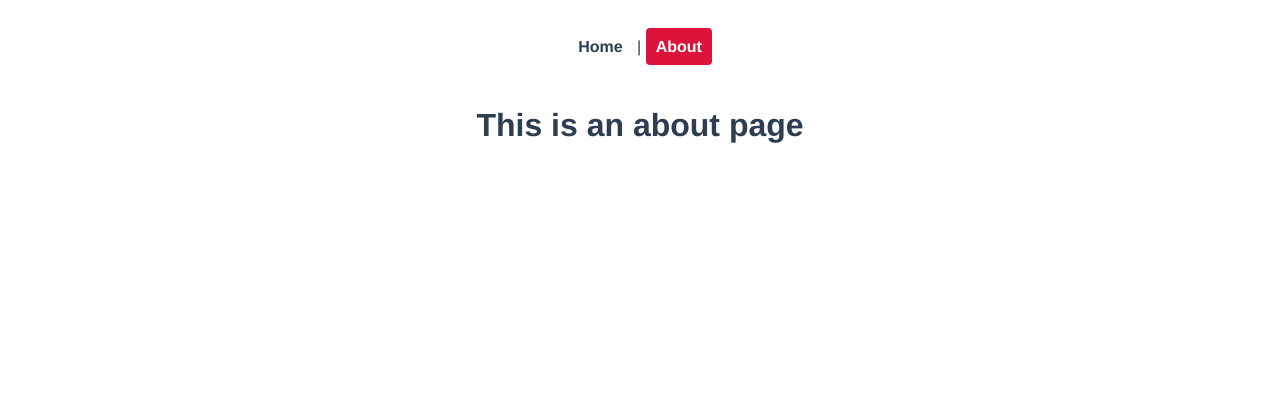
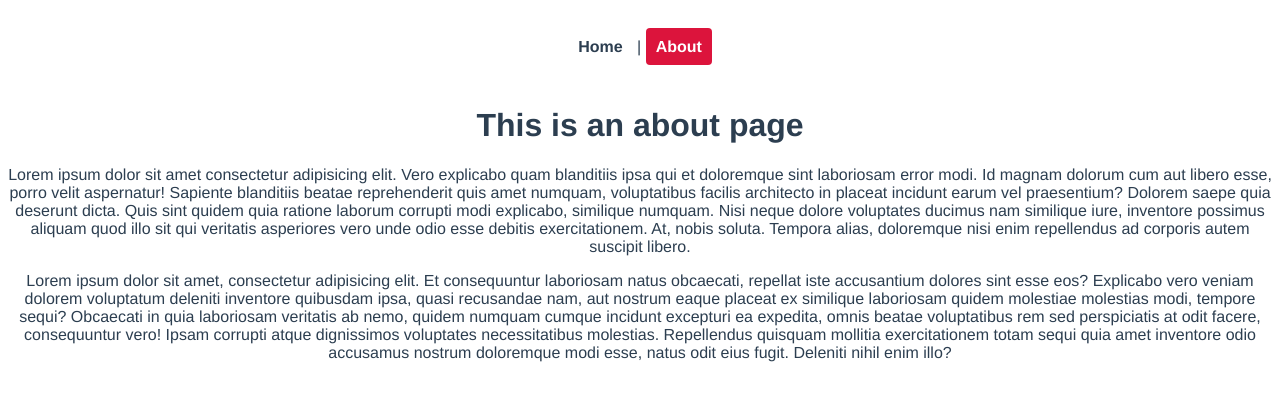
Before and after one commit to DiegoVargasM/Vue_Lessons, a Vue app in the folder L4-Vue-Router/ninja-jobs/: page /about in a window 1280 px wide. Shown: the top 400 px of the page. Built offline with nearby package versions, Linux system fonts and the light colour scheme.

Commit message:
Add Lorem Ipsum text to About and Home pages

```diff
--- a/L4-Vue-Router/ninja-jobs/src/views/About.vue
+++ b/L4-Vue-Router/ninja-jobs/src/views/About.vue
@@ -1,5 +1,28 @@
 <template>
   <div class="about">
     <h1>This is an about page</h1>
+    <p>
+      Lorem ipsum dolor sit amet consectetur adipisicing elit. Vero explicabo quam
+      blanditiis ipsa qui et doloremque sint laboriosam error modi. Id magnam dolorum cum
+      aut libero esse, porro velit aspernatur! Sapiente blanditiis beatae reprehenderit
+      quis amet numquam, voluptatibus facilis architecto in placeat incidunt earum vel
+      praesentium? Dolorem saepe quia deserunt dicta. Quis sint quidem quia ratione
+      laborum corrupti modi explicabo, similique numquam. Nisi neque dolore voluptates
+      ducimus nam similique iure, inventore possimus aliquam quod illo sit qui veritatis
+      asperiores vero unde odio esse debitis exercitationem. At, nobis soluta. Tempora
+      alias, doloremque nisi enim repellendus ad corporis autem suscipit libero.
+    </p>
+    <p>
+      Lorem ipsum dolor sit amet, consectetur adipisicing elit. Et consequuntur laboriosam
+      natus obcaecati, repellat iste accusantium dolores sint esse eos? Explicabo vero
+      veniam dolorem voluptatum deleniti inventore quibusdam ipsa, quasi recusandae nam,
+      aut nostrum eaque placeat ex similique laboriosam quidem molestiae molestias modi,
+      tempore sequi? Obcaecati in quia laboriosam veritatis ab nemo, quidem numquam cumque
+      incidunt excepturi ea expedita, omnis beatae voluptatibus rem sed perspiciatis at
+      odit facere, consequuntur vero! Ipsam corrupti atque dignissimos voluptates
+      necessitatibus molestias. Repellendus quisquam mollitia exercitationem totam sequi
+      quia amet inventore odio accusamus nostrum doloremque modi esse, natus odit eius
+      fugit. Deleniti nihil enim illo?
+    </p>
   </div>
 </template>
--- a/L4-Vue-Router/ninja-jobs/src/views/Home.vue
+++ b/L4-Vue-Router/ninja-jobs/src/views/Home.vue
@@ -1,6 +1,29 @@
 <template>
   <div class="home">
     <h1>This is a home page</h1>
+    <p>
+      Lorem ipsum dolor sit amet consectetur adipisicing elit. Magni, laudantium.
+      Nesciunt, dignissimos. Repudiandae corrupti laboriosam maxime pariatur sapiente
+      dolores! Voluptates, unde quod, quas porro inventore optio illo, fugiat voluptas
+      odio quasi vel! Consequatur perspiciatis autem fuga quas tempore culpa non, soluta
+      perferendis mollitia. Iure, perspiciatis dolore ea amet voluptatum accusamus esse
+      quibusdam, ad vero soluta laudantium tempore consequatur pariatur eaque animi porro
+      expedita, a repellendus explicabo voluptas. Exercitationem a nam quibusdam sint,
+      quod iusto voluptatem, dolorem est voluptate enim optio placeat, non unde iste sunt.
+      In debitis dignissimos, perspiciatis ad consequuntur obcaecati, accusamus non vero
+      animi accusantium ea aliquid nihil!
+    </p>
+    <p>
+      Lorem ipsum dolor sit amet consectetur adipisicing elit. Ipsam natus et corrupti ab
+      exercitationem distinctio ad illo, cum possimus quo voluptate dolore, vel iure quos
+      consequatur saepe provident voluptatem consectetur quam. Est alias id nemo aliquid
+      nulla? Distinctio excepturi deserunt dolores totam, aut error cupiditate fugiat
+      porro quaerat mollitia, nostrum commodi eum! Illum nesciunt consequuntur, deserunt,
+      voluptate sint voluptates hic, quas velit dolorem eum inventore minus ipsam
+      laboriosam dolores quasi atque. Quo quos minima pariatur hic accusamus possimus
+      culpa? Id, illo veniam quis debitis molestiae ea magni impedit dolores possimus?
+      Deleniti at hic atque. Rerum iure eveniet quibusdam magni veniam.
+    </p>
   </div>
 </template>
 
```
